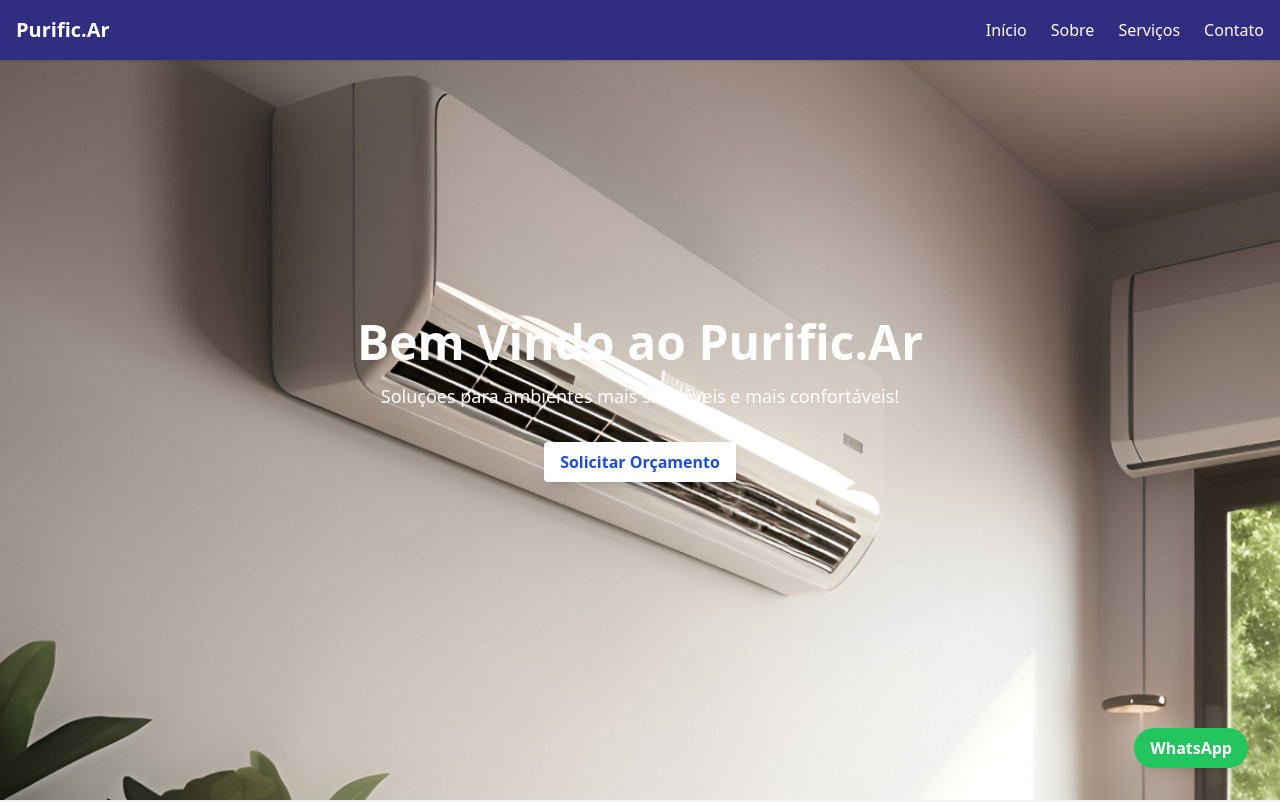
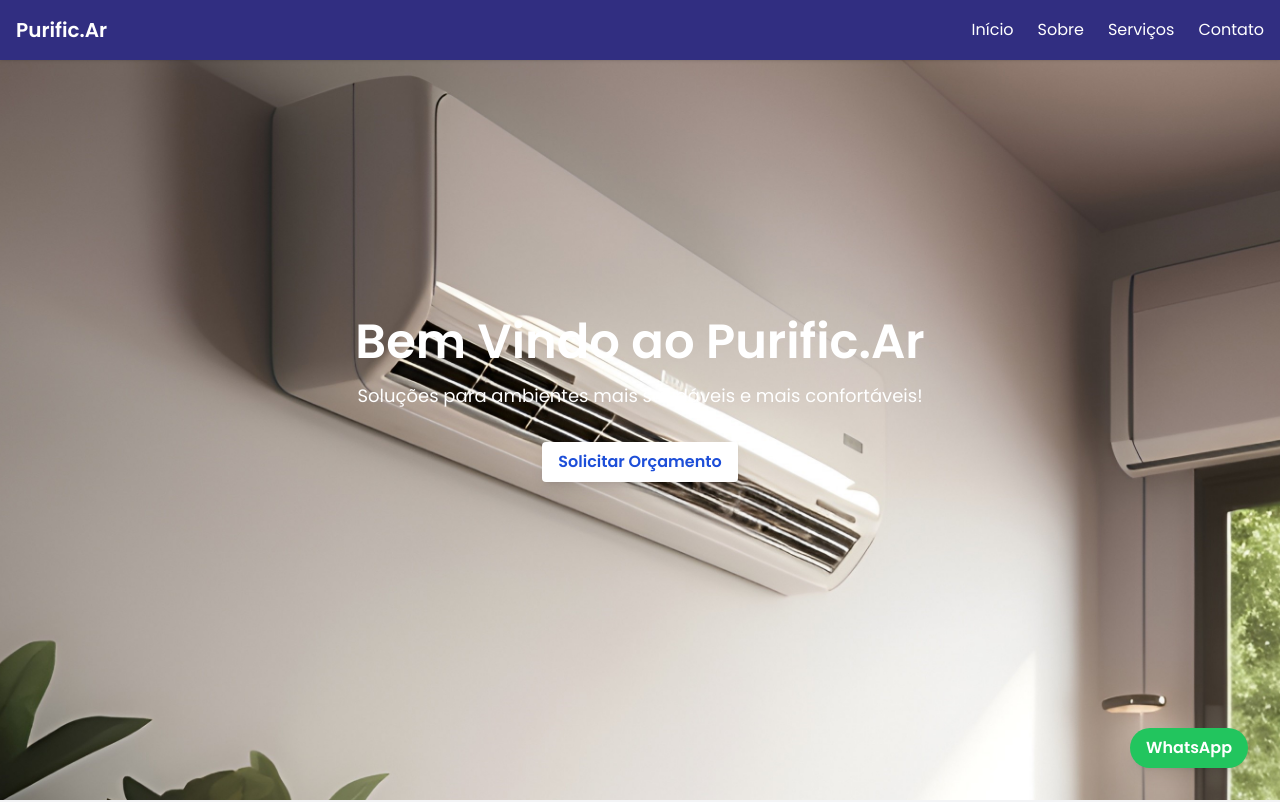
Before and after one commit to gabriellamsa/purific-ar, a React (Vite) app: page / in a window 1280 px wide. Shown: the top 802 px of the page. Built offline with nearby package versions, Linux system fonts and the light colour scheme.

Commit message:
font update

```diff
--- a/index.html
+++ b/index.html
@@ -4,6 +4,7 @@
     <meta charset="UTF-8" />
     <link rel="icon" type="image/svg+xml" href="/vite.svg" />
     <meta name="viewport" content="width=device-width, initial-scale=1.0" />
+    <link href="https://fonts.googleapis.com/css2?family=Poppins:wght@400;600&display=swap" rel="stylesheet">
     <link href="./src/index.css" type="stylesheet">
 
     <title>Purific.Ar</title>
--- a/tailwind.config.js
+++ b/tailwind.config.js
@@ -6,6 +6,9 @@
   ],
   theme: {
     extend: {
+      fontFamily: {
+        sans: ['Poppins', 'sans-serif'],
+      },
       scrollBehavior: ['smooth'],
       animation: {
         float: 'float 3s ease-in-out infinite',
```
